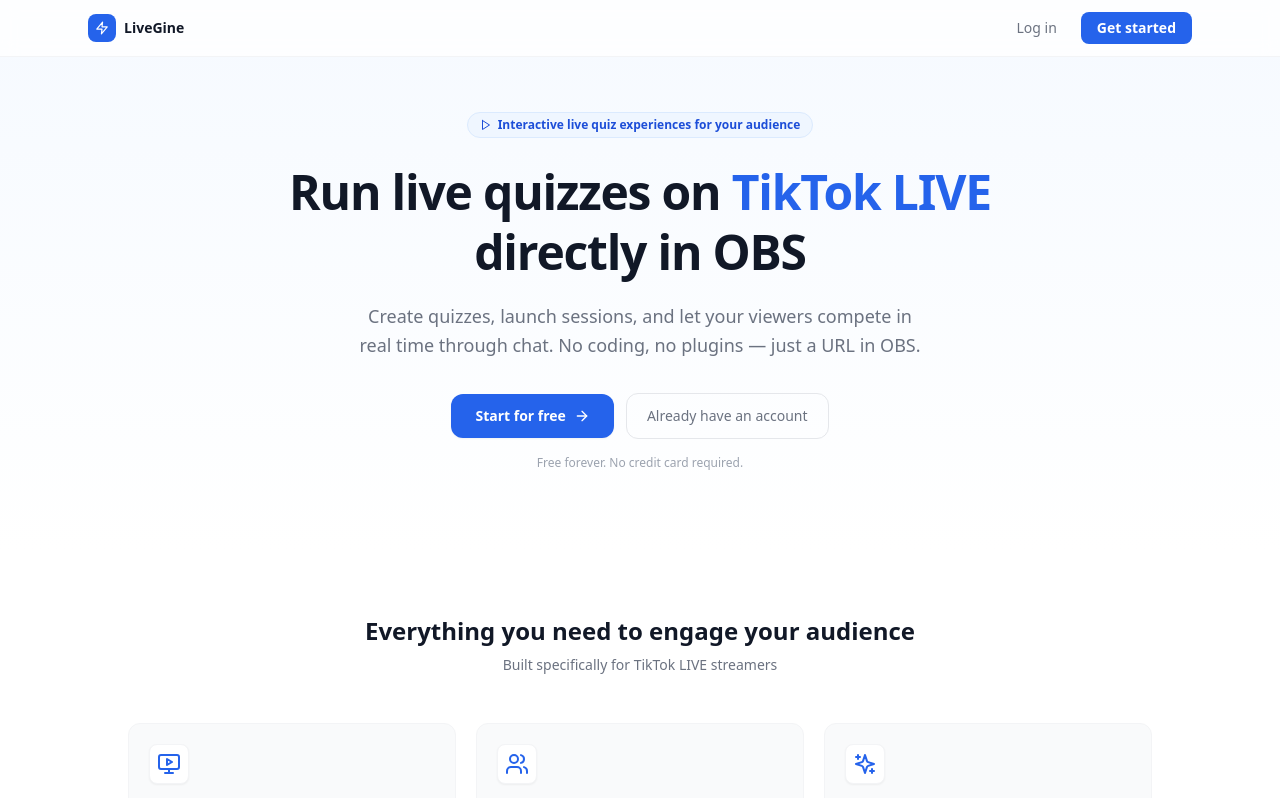
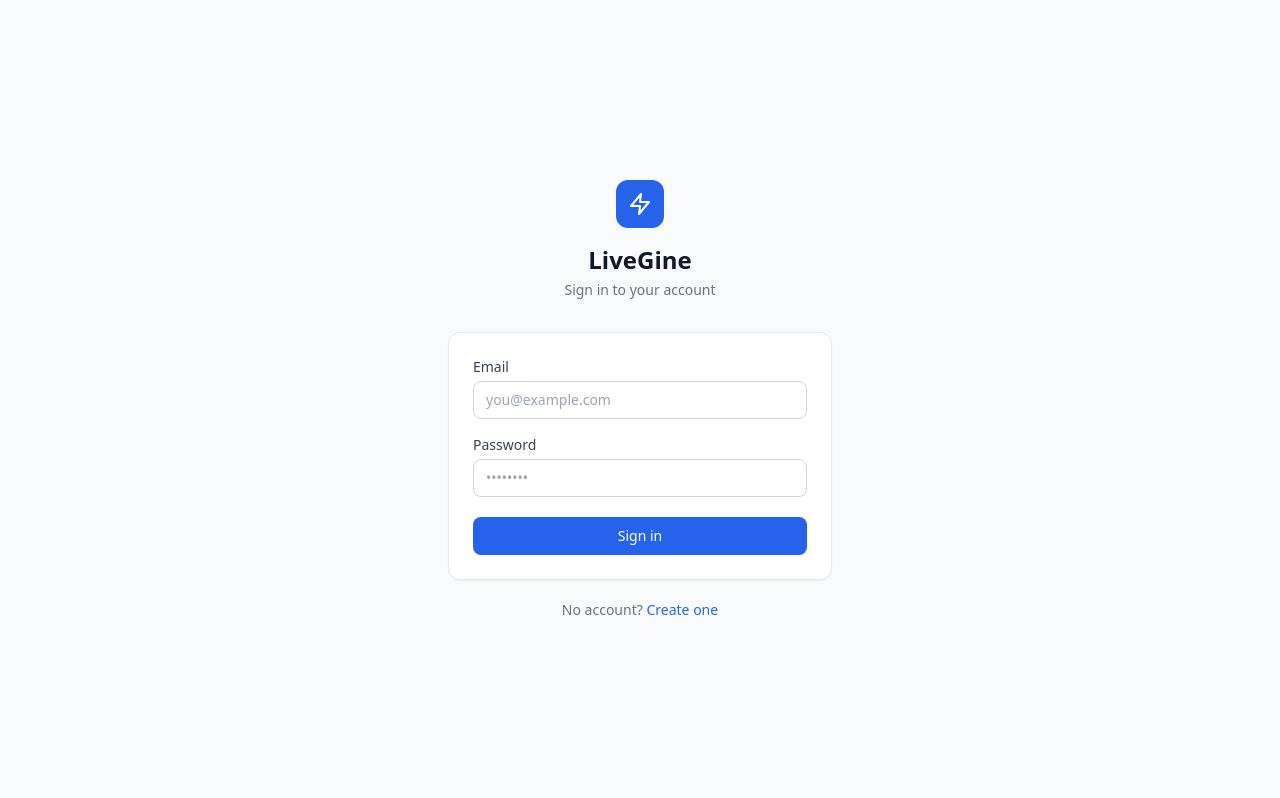
Before and after one commit to soccolarios/QUIZZ_TIKTOK_SAAS_STABLE, a React (Vite) app: page / in a window 1280 px wide. Shown: the top 798 px of the page. Built offline with nearby package versions, Linux system fonts and the light colour scheme; no server answers.

Commit message:
Updated App.tsx

```diff
--- a/src/App.tsx
+++ b/src/App.tsx
@@ -2,7 +2,6 @@ import { useState, useEffect } from 'react';
 import { AuthProvider, useAuth } from './context/AuthContext';
 import { PublicConfigProvider } from './context/PublicConfigContext';
 import { UserConfigProvider } from './context/UserConfigContext';
-import { LandingPage } from './pages/LandingPage';
 import { LoginPage } from './pages/LoginPage';
 import { RegisterPage } from './pages/RegisterPage';
 import { OverviewPage } from './pages/OverviewPage';
@@ -26,18 +25,11 @@ const isAdminMode =
   window.location.hostname.startsWith('admin.') ||
   window.location.pathname.startsWith('/admin');
 
-type AuthView = 'landing' | 'login' | 'register';
+type AuthView = 'login' | 'register';
 
-function AuthGate({ defaultView }: { defaultView?: AuthView }) {
-  const [view, setView] = useState<AuthView>(defaultView ?? 'landing');
+function AuthGate() {
+  const [view, setView] = useState<AuthView>('login');
 
-  if (view === 'login') {
-    return (
-      <LoginPage
-        onSwitchToRegister={() => setView('register')}
-      />
-    );
-  }
   if (view === 'register') {
     return (
       <RegisterPage
@@ -46,9 +38,8 @@ function AuthGate({ defaultView }: { defaultView?: AuthView }) {
     );
   }
   return (
-    <LandingPage
-      onGetStarted={() => setView('register')}
-      onLogin={() => setView('login')}
+    <LoginPage
+      onSwitchToRegister={() => setView('register')}
     />
   );
 }
```
